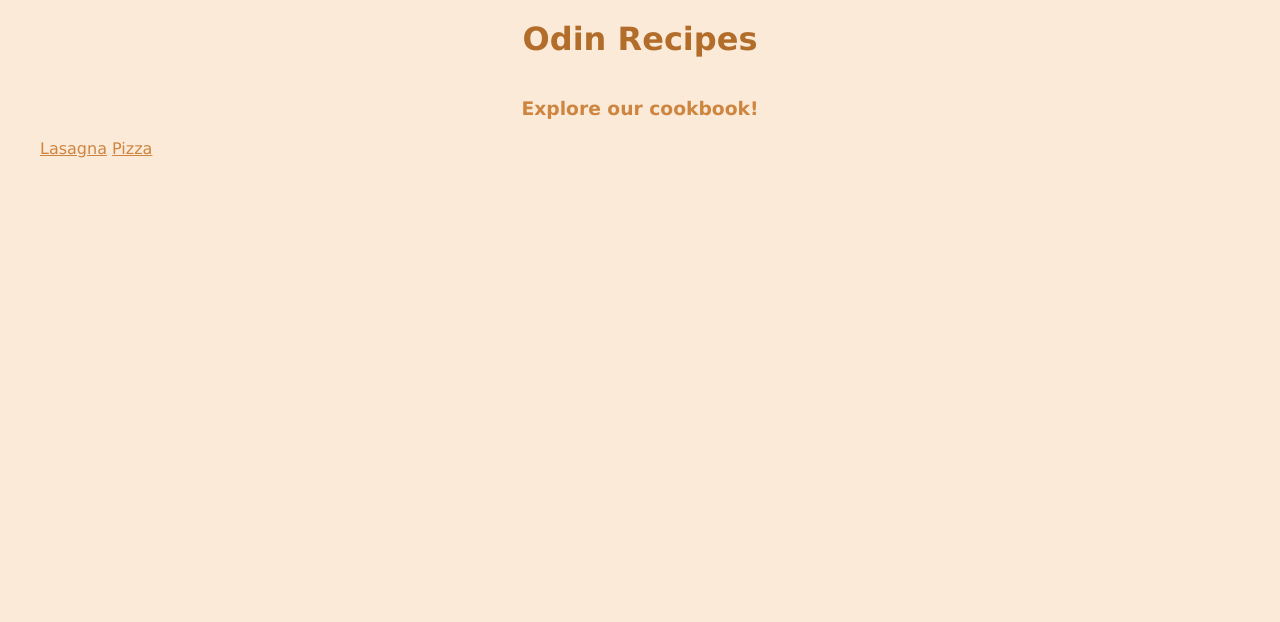
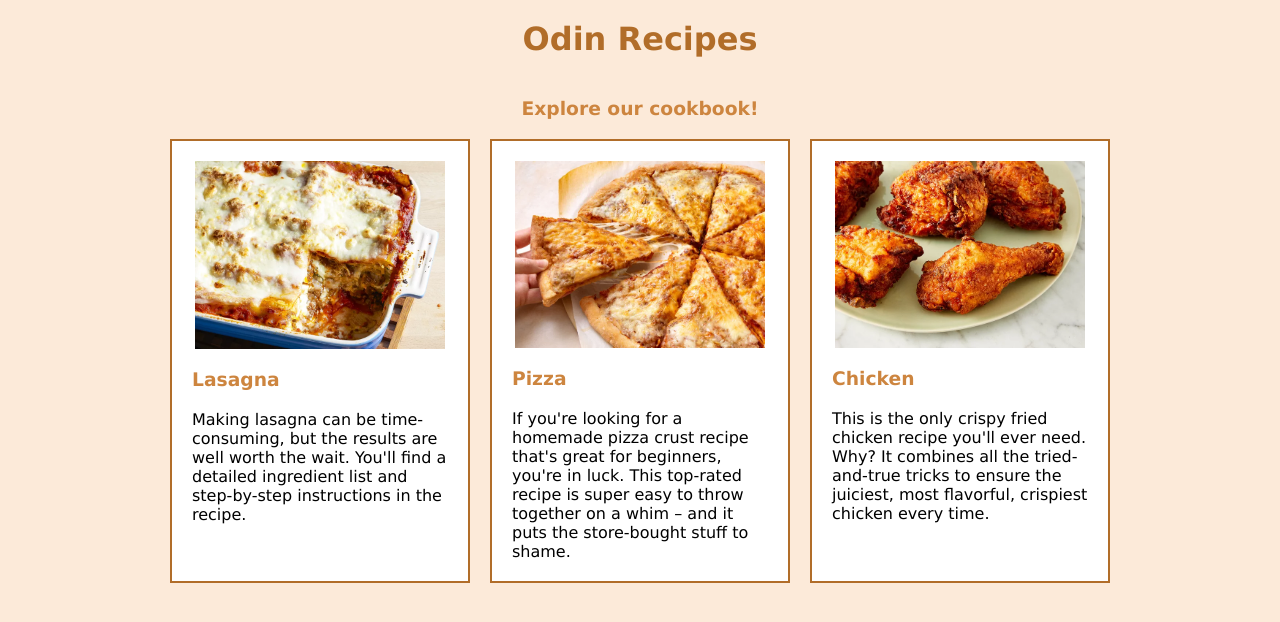
Before and after one commit to itcantbesohard/odin-recipes, a plain HTML site: page index.html in a window 1280 px wide. Drawn offline with Linux system fonts and the light colour scheme.

Commit message:
Add flex box in home page and rearrange recipes sites

```diff
--- a/index.html
+++ b/index.html
@@ -7,15 +7,47 @@
 </head>
 
 <body>
-    <div class="main">
+    <div class="container">
         <h1 class="title">Odin Recipes</h1>
         <h3 class="subtite">Explore our cookbook!</h2>
             <div class="recipes">
-                <ul>
-                    <li><a href="./recipes/lasagna.html">Lasagna</a></li>
-                    <li><a href="./recipes/pizza.html">Pizza</a></li>
-                </ul>
+
+                <div class="recipe-box">
+                    <a class="recipe-box-url" href="./recipes/lasagna.html">
+                        <img class="recipe-box-img" src="./images/lasagna.webp" alt="Lasagna">
+                        <h3 class="recipe-box-title">Lasagna</h3>
+                        <p class="recipe-box-info">Making lasagna can be time-consuming, but the results are well
+                            worth
+                            the wait. You'll find a detailed ingredient list and step-by-step instructions in the
+                            recipe.
+                        </p>
+                    </a>
+                </div>
+
+                <div class="recipe-box">
+                    <a class="recipe-box-url" href="./recipes/pizza.html">
+                        <img class="recipe-box-img" src="./images/pizza.webp" alt="pizza">
+                        <h3 class="recipe-box-title">Pizza</h3>
+                        <p class="recipe-box-info">If you're looking for a homemade pizza crust recipe that's great
+                            for
+                            beginners, you're in luck. This top-rated recipe is super easy to throw together on a
+                            whim –
+                            and it puts the store-bought stuff to shame.</p>
+                    </a>
+                </div>
+
+                <div class="recipe-box">
+                    <a class="recipe-box-url" href="#">
+                        <img class="recipe-box-img" src="./images/chicken.webp" alt="">
+                        <h3 class="recipe-box-title">Chicken</h3>
+                        <p class="recipe-box-info">This is the only crispy fried chicken recipe you'll ever need. Why?
+                            It combines all the tried-and-true tricks to ensure the juiciest, most flavorful, crispiest
+                            chicken every time.</p>
+                    </a>
+                </div>
+
             </div>
+    </div>
     </div>
 </body>
 
--- a/style.css
+++ b/style.css
@@ -3,11 +3,14 @@
     font-family: Verdana, sans-serif;
     margin: 0;
     padding: 0;
+}
+
+body {
     background-color: #fcead9;
 }
 
-.main {
-    max-width: 1200px;
+.container {
+    max-width: 1300px;
     margin: 0 auto;
     color: peru;
 }
@@ -36,10 +39,6 @@ a {
 
 .recipes li a:hover {
     color: #b16d29;
-}
-
-.list {
-    padding-inline-start: 30px;
 }
 
 .breadcrumbs {
@@ -72,24 +71,41 @@ a {
     text-decoration: underline;
 }
 
-.card {
-    margin: 16px auto;
-    background-color: #fcead9;
+.recipe-card {
+    margin: 20px auto;
+    border: 2px solid #b16d29;
+    background-color: white;
+    padding: 40px;
 }
 
-.card img {
+
+.recipe-card h1,
+.recipe-card h2,
+.recipe-card h3,
+.recipe-card h4 {
+    margin-top: 30px;
+}
+
+.recipe-card ul,
+.recipe-card ol {
+    padding-inline-start: 40px;
+}
+
+.recipe-card p {
+    color: black;
+    margin-top: 20px;
+}
+
+.recipe-card-title {
+    color: #b16d29;
+}
+
+.recipe-card-img {
     max-width: 900;
     width: auto;
     height: 400;
     display: block;
-}
-
-.card h1,
-h2,
-h3,
-img,
-p {
-    margin: 15px auto;
+    margin: 20 auto;
 }
 
 .card p,
@@ -103,3 +119,50 @@ li {
     font-size: 12px;
     text-align: center;
 }
+
+.recipes {
+    display: flex;
+    flex-wrap: wrap;
+    justify-content: center;
+}
+
+.recipe-box {
+    width: 300px;
+    background-color: white;
+    margin: 0 10px;
+    border: 2px solid #b16d29
+}
+
+@media (max-width:600px) {
+    .recipes {
+        display: inline;
+    }
+
+    .recipe-box {
+        margin: 10px auto;
+    }
+
+}
+
+.recipe-box:hover {
+    opacity: 80%;
+}
+
+.recipe-box-img {
+    width: 250;
+    display: block;
+    margin: 20 auto;
+}
+
+.recipe-box-title {
+    margin: 20;
+}
+
+.recipe-box-info {
+    margin: 20;
+    color: black;
+}
+
+.recipe-box-url {
+    text-decoration: none;
+}
```
Also changed, not shown: recipes/lasagna.html (+29 -17 lines), recipes/pizza.html (+8 -6 lines), images/chicken.webp (added).
